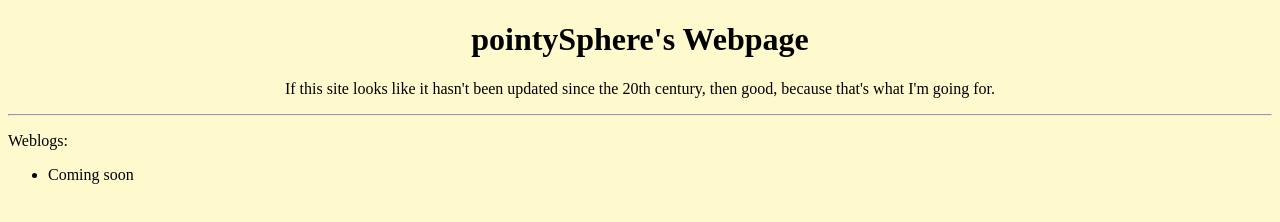
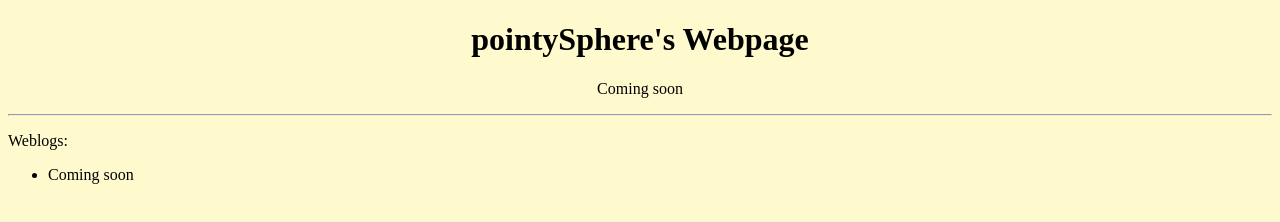
Before and after one commit to phlatfish/phlatfish.github.io, a plain HTML site: page index.html in a window 1280 px wide. Drawn offline with Linux system fonts and the light colour scheme.

Commit message:
Update index.html

```diff
--- a/index.html
+++ b/index.html
@@ -14,7 +14,7 @@
 <body>
 <div class="centered">
 <h1>pointySphere's Webpage</h1>
-<p>If this site looks like it hasn't been updated since the 20th century, then good, because that's what I'm going for.</p>
+<p>Coming soon</p>
 <hr>
 </div>
 <p>Weblogs:</p>
```
